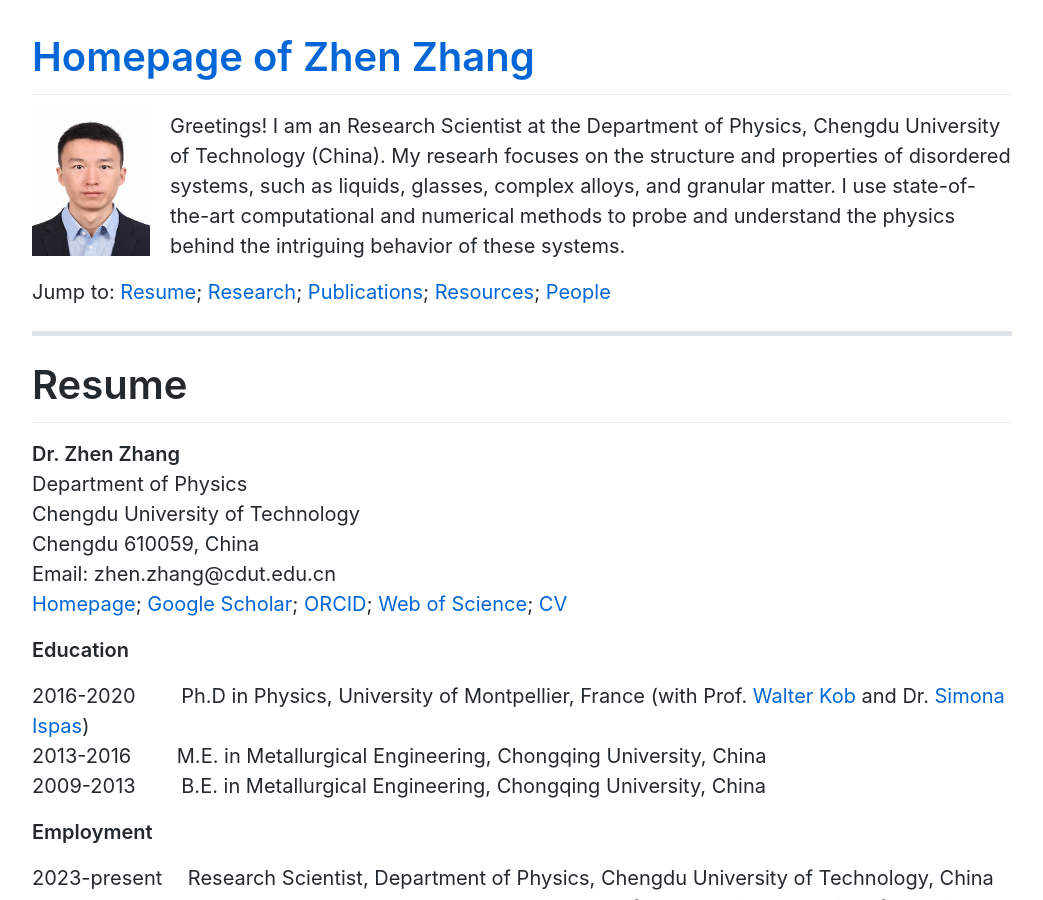
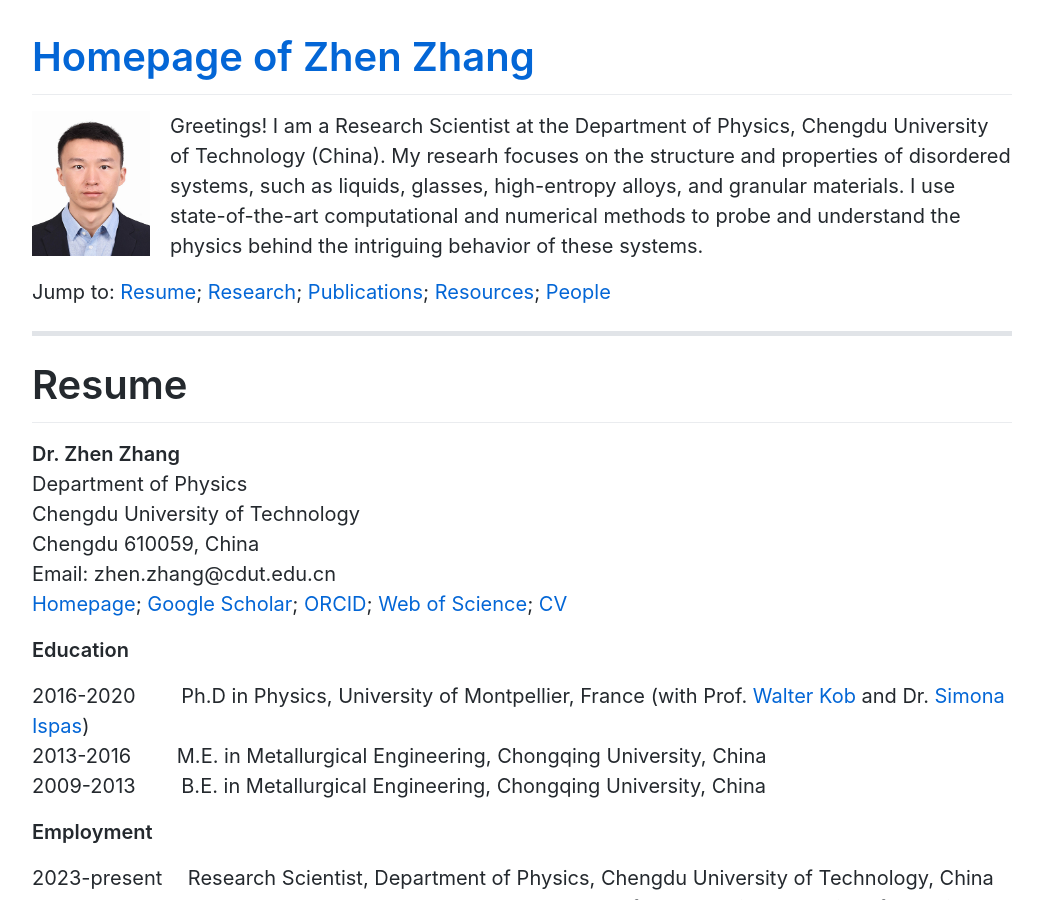
Before and after one commit to zhenzhang1991/zhenzhang1991.github.io, a Jekyll site: the page built from index.md, in a window 1280 px wide and 900 px high. Shown: the whole window, without its empty margins (118-1161 px from the left). Built offline with Jekyll 4.4.1, drawn with Linux system fonts in a browser that asks for light colours; Markdown is read by kramdown in place of the engine named in the settings; comment, search, counter and statistics services are not loaded.

Commit message:
Update index.md

```diff
--- a/index.md
+++ b/index.md
@@ -2,7 +2,7 @@
 layout: default
 ---
 <img align="left" src="images/me.jpg" width="118">
-Greetings! I am an Research Scientist at the Department of Physics, Chengdu University of Technology (China). My researh focuses on the structure and properties of disordered systems, such as liquids, glasses, complex alloys, and granular matter. I use state-of-the-art computational and numerical methods to probe and understand the physics behind the intriguing behavior of these systems.
+Greetings! I am a Research Scientist at the Department of Physics, Chengdu University of Technology (China). My researh focuses on the structure and properties of disordered systems, such as liquids, glasses, high-entropy alloys, and granular materials. I use state-of-the-art computational and numerical methods to probe and understand the physics behind the intriguing behavior of these systems.
 
 Jump to: [Resume](#resume); [Research](#research-highlights); [Publications](#publications); [Resources](#resources); [People](#group-members)
 
```
